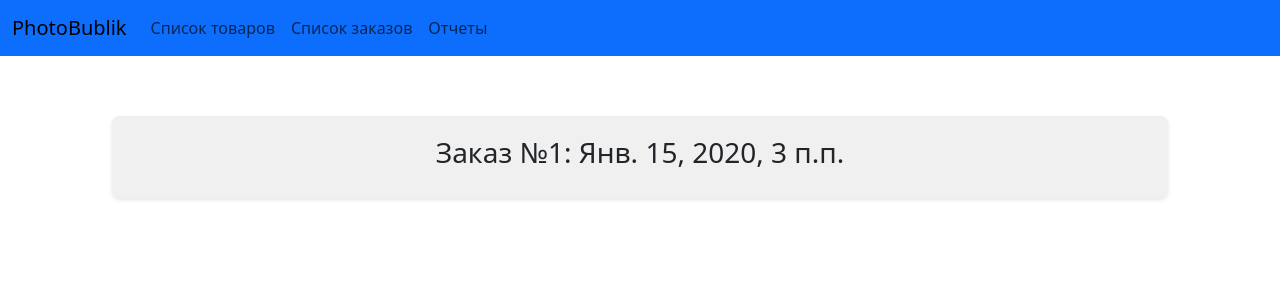
After one commit to leha404/django_bublik, a Django app: page /orders/ in a window 1280 px wide. The commit adds this page. Shown: the top 300 px of the page. Run offline with Django 3.2, Linux system fonts and the light colour scheme; tables that the repository leaves empty hold one stand-in row (values such as "Sample post").

Commit message:
simple order list

```diff
--- a/TODO.txt
+++ b/TODO.txt
@@ -35,7 +35,10 @@
 + Сделать запросы под таблицы
 + Переписать header
 + Добавить мобильную адаптацию
-- Вывести список заказов
++ Вывести список заказов
+    - Сделать задачи через ORM (не raw sql)
+        - Добавить сумму
+        - Добавить список товаров
 - В отчет - данные за сегодняшний день
 - Посмотреть JS фреймворк для работы с датой
 - Сделать выбор даты
--- a/bublik/templates/bublik/base.html
+++ b/bublik/templates/bublik/base.html
@@ -23,6 +23,7 @@
                 <div class="collapse navbar-collapse" id="navbarNavAltMarkup">
                     <div class="navbar-nav">
                         <a class="nav-link" href="/">Список товаров</a>
+                        <a class="nav-link" href="/orders">Список заказов</a>
                         <a class="nav-link" href="/reports">Отчеты</a>
                     </div>
                 </div>
--- /dev/null
+++ b/bublik/templates/bublik/order_list.html
@@ -0,0 +1,11 @@
+{% extends 'bublik/base.html' %}
+
+{% block content %}
+	<div class="container text-center">
+	{% for order in orders %}
+		<div class="row product">
+			<h3>Заказ №{{ order.id }}: {{ order.created_date }}</h3>
+		</div>
+	{% endfor %}
+	</div>
+{% endblock %}
--- a/bublik/urls.py
+++ b/bublik/urls.py
@@ -5,4 +5,5 @@ urlpatterns = [
     path('', views.product_list, name='product_list'),
     path('order/new/', views.order_new, name='order_new'),
     path('reports/', views.reports, name='reports'),
+    path('orders/', views.order_list, name='order_list'),
 ]
--- a/bublik/views.py
+++ b/bublik/views.py
@@ -1,5 +1,5 @@
 from django.shortcuts import render, redirect, get_object_or_404
-from .models import Product
+from .models import Product, Order
 from .forms import OrderForm, OrderpositionForm
 from django.db import connection
 
@@ -7,6 +7,10 @@ from django.db import connection
 def product_list(request):
     products = Product.objects.all()
     return render(request, 'bublik/product_list.html', {'products': products})
+
+def order_list(request):
+    orders = Order.objects.all()
+    return render(request, 'bublik/order_list.html', {'orders': orders})
 
 def order_new(request):
     if request.method == 'POST':
```
